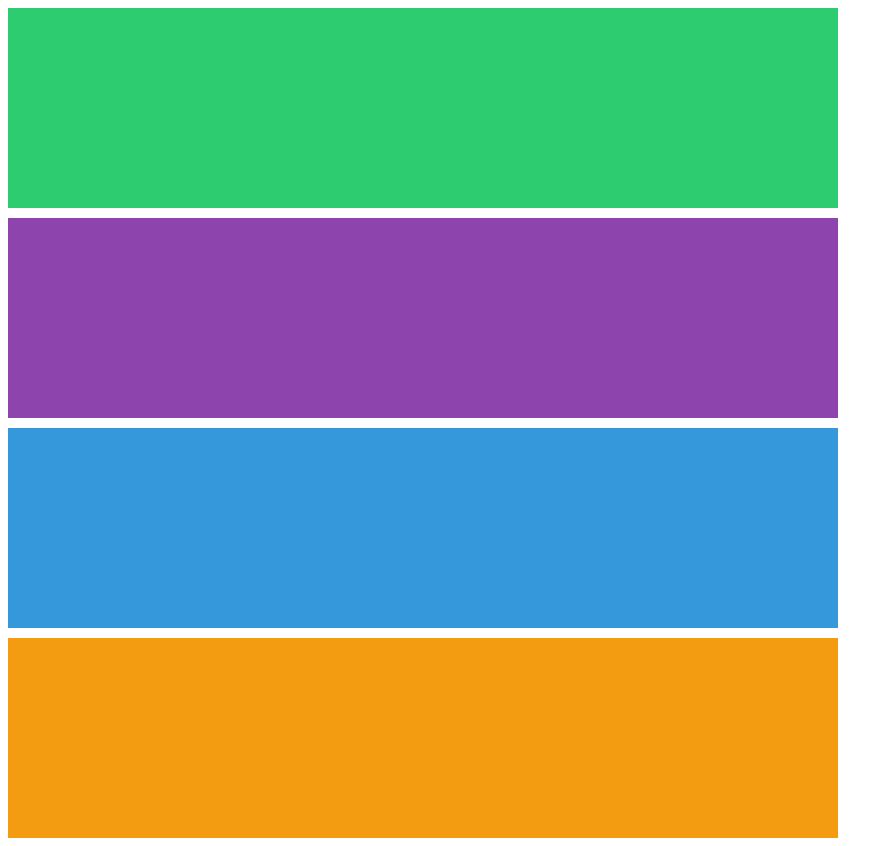
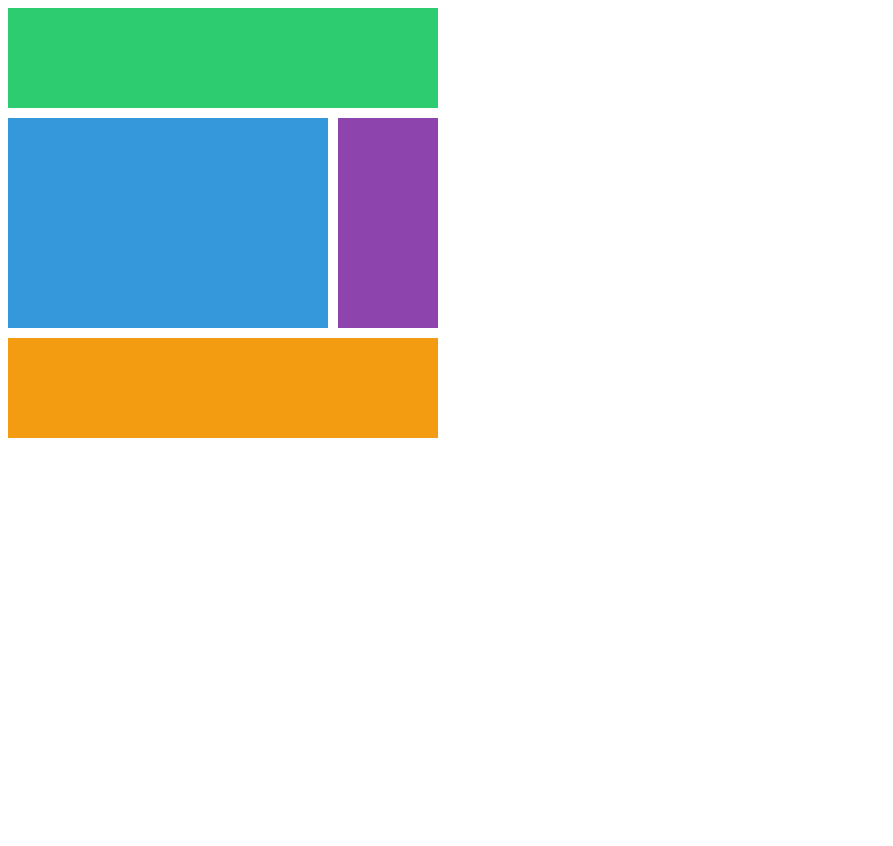
Before and after one commit to dongmin7208/scss, a plain HTML site: page index.html in a window 1280 px wide. Shown: the whole page, without its empty margins (0-893 px from the left). After the commit the page ends 800 px from the top, so only its background shows below. Drawn offline with Linux system fonts and the light colour scheme.

Commit message:
Gird = template ( x ) > column-start - end

```diff
--- a/index.css
+++ b/index.css
@@ -5,29 +5,36 @@ body {
 
 .grid {
   display: grid;
-    gap:10px;
-    grid-template-columns: 200px 200px 200px 200px;
-    grid-template-rows: 200px repeat(2, 200px) 200px;
-    grid-template-areas:
+  gap: 10px;
+  grid-template-columns: repeat(4, 100px);
+  grid-template-rows: repeat(4, 100px);
+  /* grid-template-areas:
     "header header header header"
-      "nav nav nav nav"
-      "content content content content"
-      "footer footer footer footer"
+    "content content content nav"
+    "content content content nav"
+    "footer footer footer footer";
+} */
 }
 
-  .nav {
-    background-color: #8e44ad;
-    grid-area: nav;
-  }
 .header {
   background-color: #2ecc71;
-    grid-area: header;
+  grid-column-start: 1;
+  grid-column-end: 5;
 }
 .content {
   background-color: #3498db;
-    grid-area: content;
+  grid-column-start: 1;
+  grid-column-end: 4;
+  grid-row-start: 2;
+  grid-row-end: 4;
+}
+.nav {
+  background-color: #8e44ad;
+  grid-row-start: 4;
+  grid-row-end: 2;
 }
 .footer {
   background-color: #f39c12;
-    grid-area: footer;
+  grid-column-start: 1;
+  grid-column-end: 5;
 }
```
Lines whose indentation alone changed are shown as unchanged.
